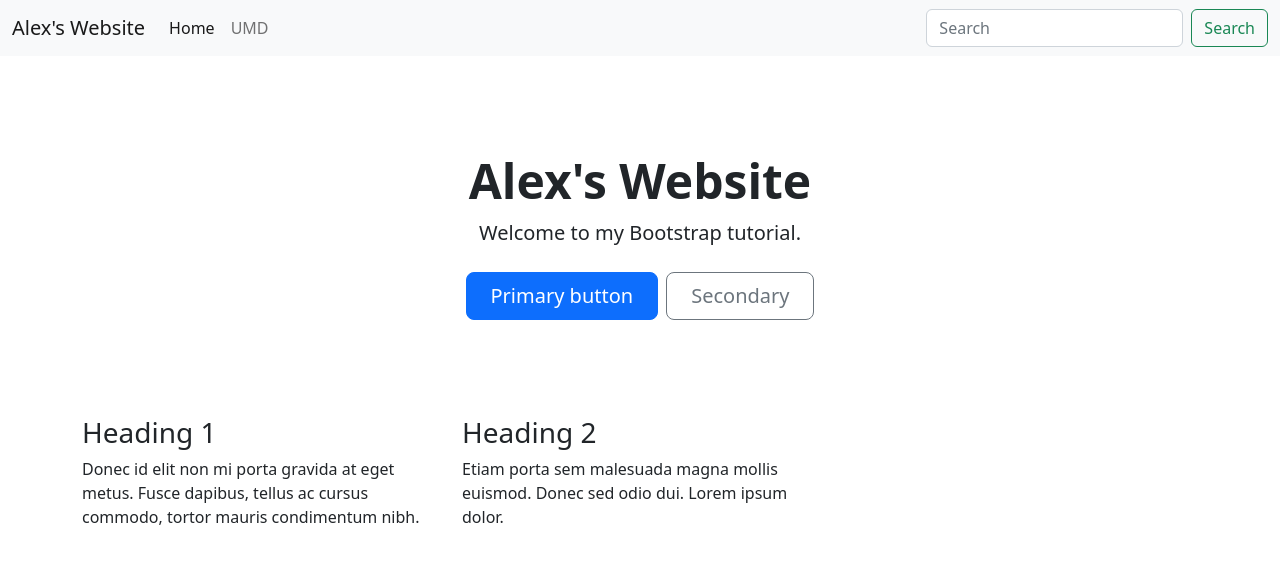
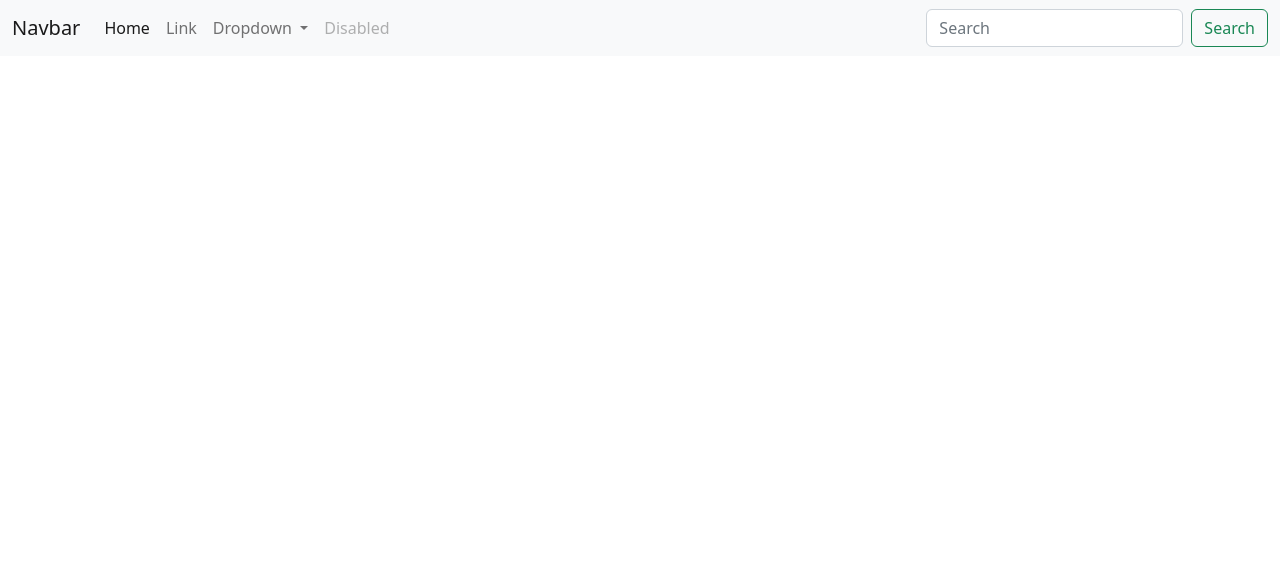
Before and after one commit to aapyles/alex-pyles-jour652, a plain HTML site: page bootstrap-template/bootstrap-template.html in a window 1280 px wide. Drawn offline with nearby package versions, Linux system fonts and the light colour scheme.

Commit message:
edits bootstrap template

```diff
--- a/bootstrap-template/bootstrap-template.html
+++ b/bootstrap-template/bootstrap-template.html
@@ -12,7 +12,7 @@
 
     <nav class="navbar navbar-expand-lg bg-light">
   <div class="container-fluid">
-        <a class="navbar-brand" href="#">Alex's Website</a>
+    <a class="navbar-brand" href="#">Navbar</a>
     <button class="navbar-toggler" type="button" data-bs-toggle="collapse" data-bs-target="#navbarSupportedContent" aria-controls="navbarSupportedContent" aria-expanded="false" aria-label="Toggle navigation">
       <span class="navbar-toggler-icon"></span>
     </button>
@@ -22,7 +22,21 @@
           <a class="nav-link active" aria-current="page" href="#">Home</a>
         </li>
         <li class="nav-item">
-              <a class="nav-link" href="https://umd.edu">UMD</a>
+          <a class="nav-link" href="#">Link</a>
+        </li>
+        <li class="nav-item dropdown">
+          <a class="nav-link dropdown-toggle" href="#" role="button" data-bs-toggle="dropdown" aria-expanded="false">
+            Dropdown
+          </a>
+          <ul class="dropdown-menu">
+            <li><a class="dropdown-item" href="#">Action</a></li>
+            <li><a class="dropdown-item" href="#">Another action</a></li>
+            <li><hr class="dropdown-divider"></li>
+            <li><a class="dropdown-item" href="#">Something else here</a></li>
+          </ul>
+        </li>
+        <li class="nav-item">
+          <a class="nav-link disabled">Disabled</a>
         </li>
       </ul>
       <form class="d-flex" role="search">
@@ -36,44 +50,16 @@
     <!--Bootstrap Navbar end -->
 
 
-  <!-- hero start -->
-
-  <div class="px-4 py-5 my-5 text-center">
-  <h1 class="display-5 fw-bold">Alex's Website</h1>
-  <div class="col-lg-6 mx-auto">
-    <p class="lead mb-4">Welcome to my Bootstrap tutorial.</p>
-    <div class="d-grid gap-2 d-sm-flex justify-content-sm-center">
-      <button type="button" class="btn btn-primary btn-lg px-4 gap-3">Primary button</button>
-      <button type="button" class="btn btn-outline-secondary btn-lg px-4">Secondary</button>
-    </div>
-  </div>
-</div>
-
-<!-- hero end -->
-
 <!-- bootstrap grid start -->
 
 <div class="container">
-	<div class="row">
 
-		<div class="col-md-4">
-			<h3>Heading 1</h3>
-			<p>Donec id elit non mi porta gravida at eget metus. Fusce dapibus, tellus ac cursus commodo, tortor mauris condimentum nibh.</p>
-		</div>
 
-		<div class="col-md-4">
-			<h3>Heading 2</h3>
-			<p>Etiam porta sem malesuada magna mollis euismod. Donec sed odio dui. Lorem ipsum dolor.</p>
-		</div>
 
 </div>
-
-</div>
-
 <!-- bootstrap grid end -->
 
-    <script src="https://cdn.jsdelivr.net/npm/bootstrap@5.2.1/dist/js/bootstrap.bundle.min.js" integrity="sha384-u1OknCvxWvY5kfmNBILK2hRnQC3Pr17a+RTT6rIHI7NnikvbZlHgTPOOmMi466C8" crossorigin="anonymous"></script>
-    <script src="https://cdn.jsdelivr.net/npm/@popperjs/core@2.11.6/dist/umd/popper.min.js" integrity="sha384-oBqDVmMz9ATKxIep9tiCxS/Z9fNfEXiDAYTujMAeBAsjFuCZSmKbSSUnQlmh/jp3" crossorigin="anonymous"></script>
-    <script src="https://cdn.jsdelivr.net/npm/bootstrap@5.2.1/dist/js/bootstrap.min.js" integrity="sha384-7VPbUDkoPSGFnVtYi0QogXtr74QeVeeIs99Qfg5YCF+TidwNdjvaKZX19NZ/e6oz" crossorigin="anonymous"></script>
+  <script src="https://cdn.jsdelivr.net/npm/bootstrap@5.2.2/dist/js/bootstrap.bundle.min.js" integrity="sha384-OERcA2EqjJCMA+/3y+gxIOqMEjwtxJY7qPCqsdltbNJuaOe923+mo//f6V8Qbsw3" crossorigin="anonymous"></script>
+
   </body>
 </html>
```
Also changed, not shown: pyles-layout/index.html (+3 -0 lines), 2 other files. Lines whose indentation alone changed are shown as unchanged.
